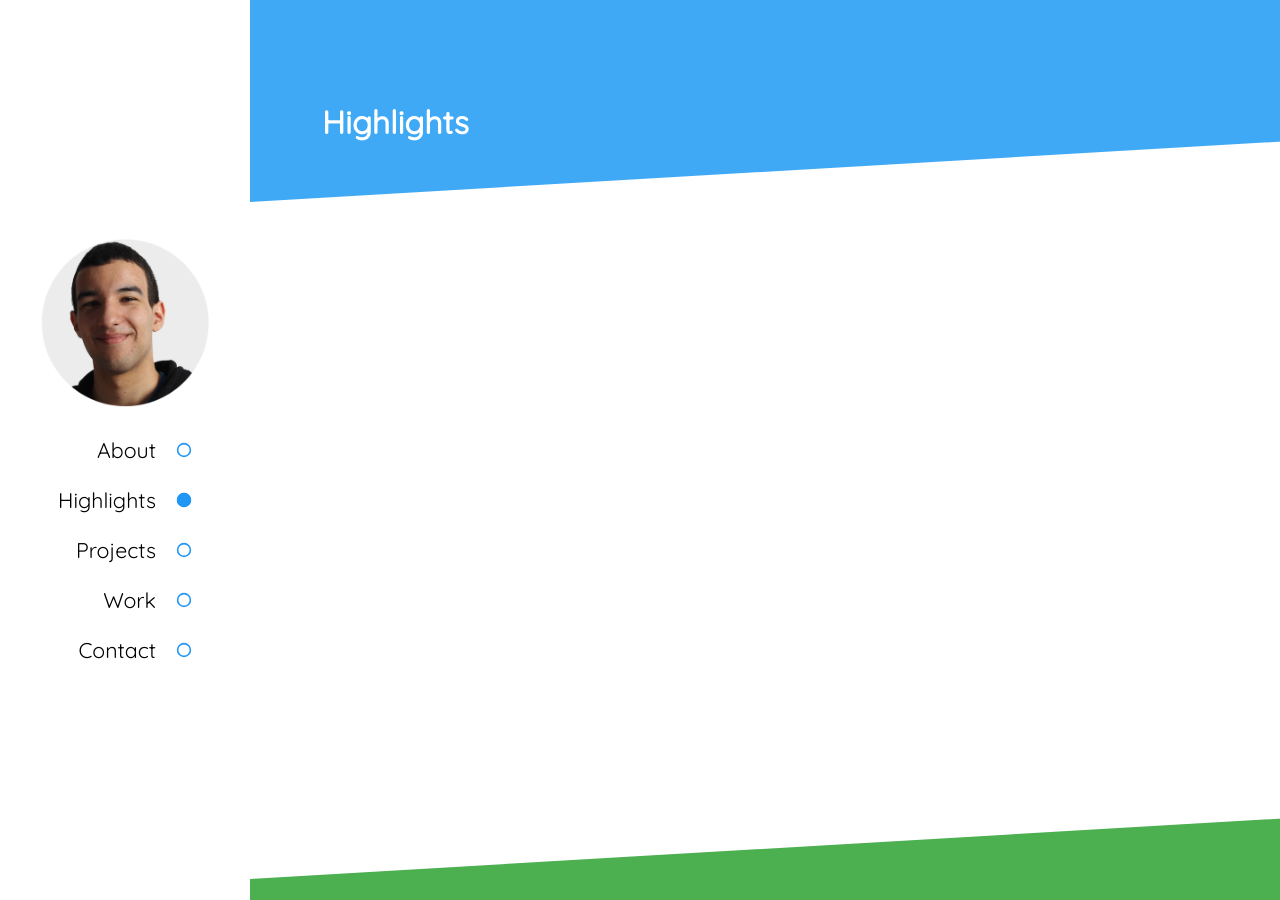
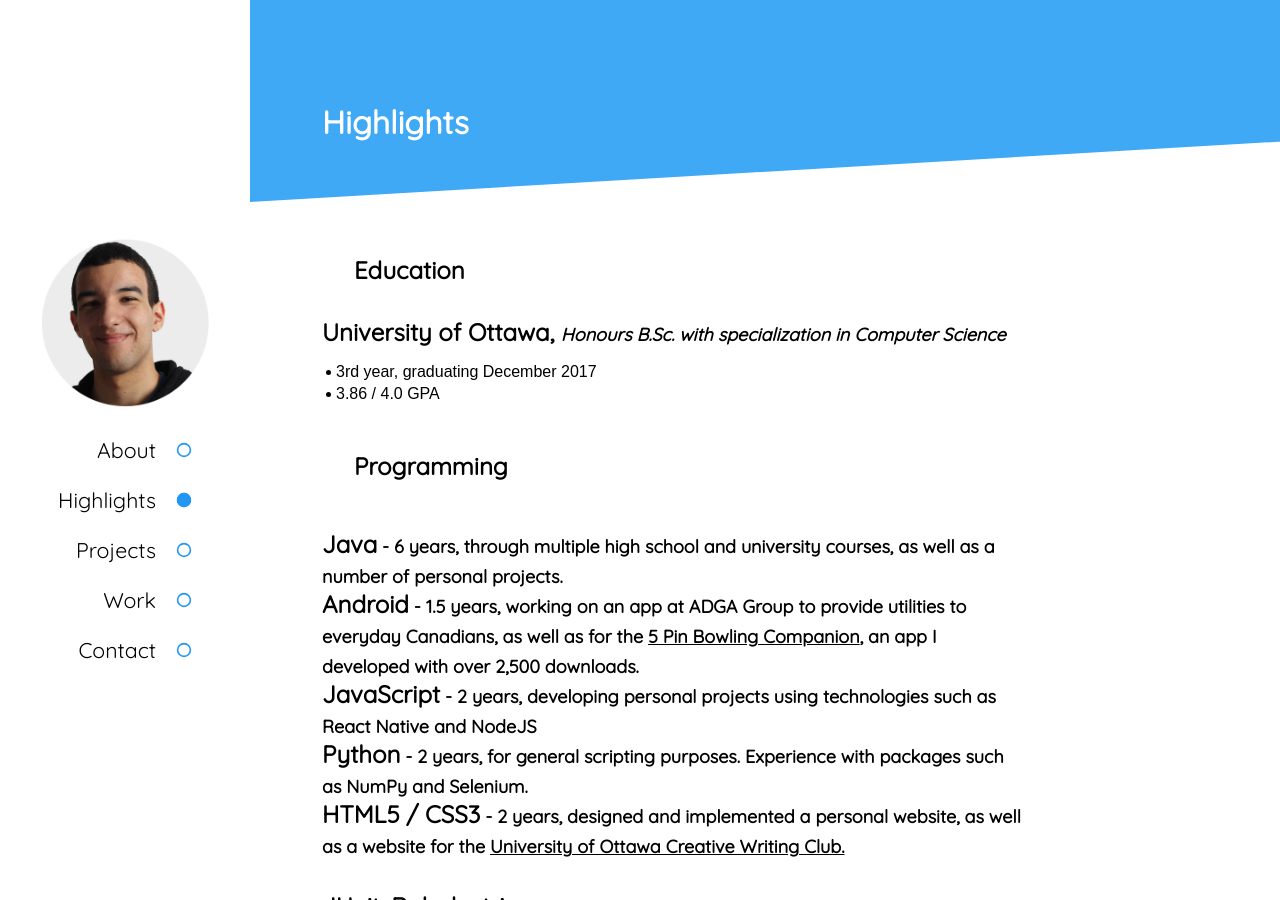
Before and after one commit to joseph-roque/joseph-roque.github.io, a Jekyll site: the page built from index.html, in a window 1280 px wide and 900 px high, scrolled down 848 px. Built offline with Jekyll 4.4.1, drawn with Linux system fonts in a browser that asks for light colours; some web fonts are replaced; some of the changed text lies outside the part shown.

Commit message:
Added information about various skills

```diff
--- a/css/main.scss
+++ b/css/main.scss
@@ -125,6 +125,48 @@ a {
 #skills {
   min-height: 100vh;
   position: relative;
+
+  a {
+    text-decoration: underline;
+  }
+
+  .end-of-section {
+    margin-bottom: 32px;
+  }
+
+  span.italic {
+    font-style: italic;
+  }
+
+  span.subtitle {
+    font-size: 18px;
+  }
+
+  .notes {
+    margin-top: 16px;
+
+    ul {
+      padding-left: 20px;
+    }
+
+    li {
+      margin-top: 4px;
+      font-family: 'Droid Sans', sans-serif;
+      font-size: 16px;
+      padding-right: 16px;
+
+      span {
+        position: relative;
+        left: -6px;
+      }
+    }
+  }
+
+  .skill-section {
+    clear: both;
+    margin-bottom: 16px;
+    max-width: 700px;
+  }
 
   .section {
     padding-bottom: 140px;
--- a/index.html
+++ b/index.html
@@ -36,6 +36,39 @@ loadjs: true
   <h1 class='title'>Highlights</h1>
 
   <div class='section'>
+
+    <h2 class='section-title'>Education</h2>
+    <div class='skill-section'>
+      <h2>University of Ottawa, <span class='subtitle italic'>Honours B.Sc. with specialization in Computer Science</span></h2>
+      <div class='notes'>
+        <ul>
+          <li><span>3rd year, graduating December 2017</span></li>
+          <li><span>3.86 / 4.0 GPA</span></li>
+        </ul>
+      </div>
+    </div>
+
+    <h2 class='section-title'>Programming</h2>
+    <div class='skill-section'>
+      <div class='notes'>
+        <h2>Java<span class='subtitle'> - 6 years, through multiple high school and university courses, as well as a number of personal projects.</span></h2>
+        <h2>Android<span class='subtitle'> - 1.5 years, working on an app at ADGA Group to provide utilities to everyday Canadians, as well as for the <a href='http://bowlingcompanion.ca'>5 Pin Bowling Companion</a>, an app I developed with over 2,500 downloads.</span></h2>
+        <h2>JavaScript<span class='subtitle'> - 2 years, developing personal projects using technologies such as React Native and NodeJS</span></h2>
+        <h2>Python<span class='subtitle'> - 2 years, for general scripting purposes. Experience with packages such as NumPy and Selenium.</span></h2>
+        <h2 class='end-of-section'>HTML5 / CSS3<span class='subtitle'> - 2 years, designed and implemented a personal website, as well as a website for the <a href='http://thebrokenquillsociety.com'>University of Ottawa Creative Writing Club.</a></span></h2>
+        <h2>JUnit, Robolectric<span class='subtitle'> - Writing unit tests for Java production code and Android apps.</span></h2>
+        <h2>Continuous Integration<span class='subtitle'> - Knowledge of how to set up and configure CI tools such as Jenkins and Travis-CI.</span></h2>
+        <h2>Version Control<span class='subtitle'> - Experience at companies with SVN and TFS, personal experience with Git.</span></h2>
+      </div>
+    </div>
+
+    <h2 class='section-title'>Software</h2>
+    <div class='skill-section'>
+      <div class='notes'>
+        <h2>Illustrator / Photoshop / Flash<span class='subtitle'> - Experience with Photoshop and Illustrator for mockups and logo/asset designs. Made a number of 2D animations throughout high school with Flash and ActionScript.</span></h2>
+        <h2>Eclipse / IntelliJ / Visual Studio<span class='subtitle'> - Knowledge of multiple IDEs, through jobs and personal development.</span></h2>
+      </div>
+    </div>
 
   </div>
 
```
